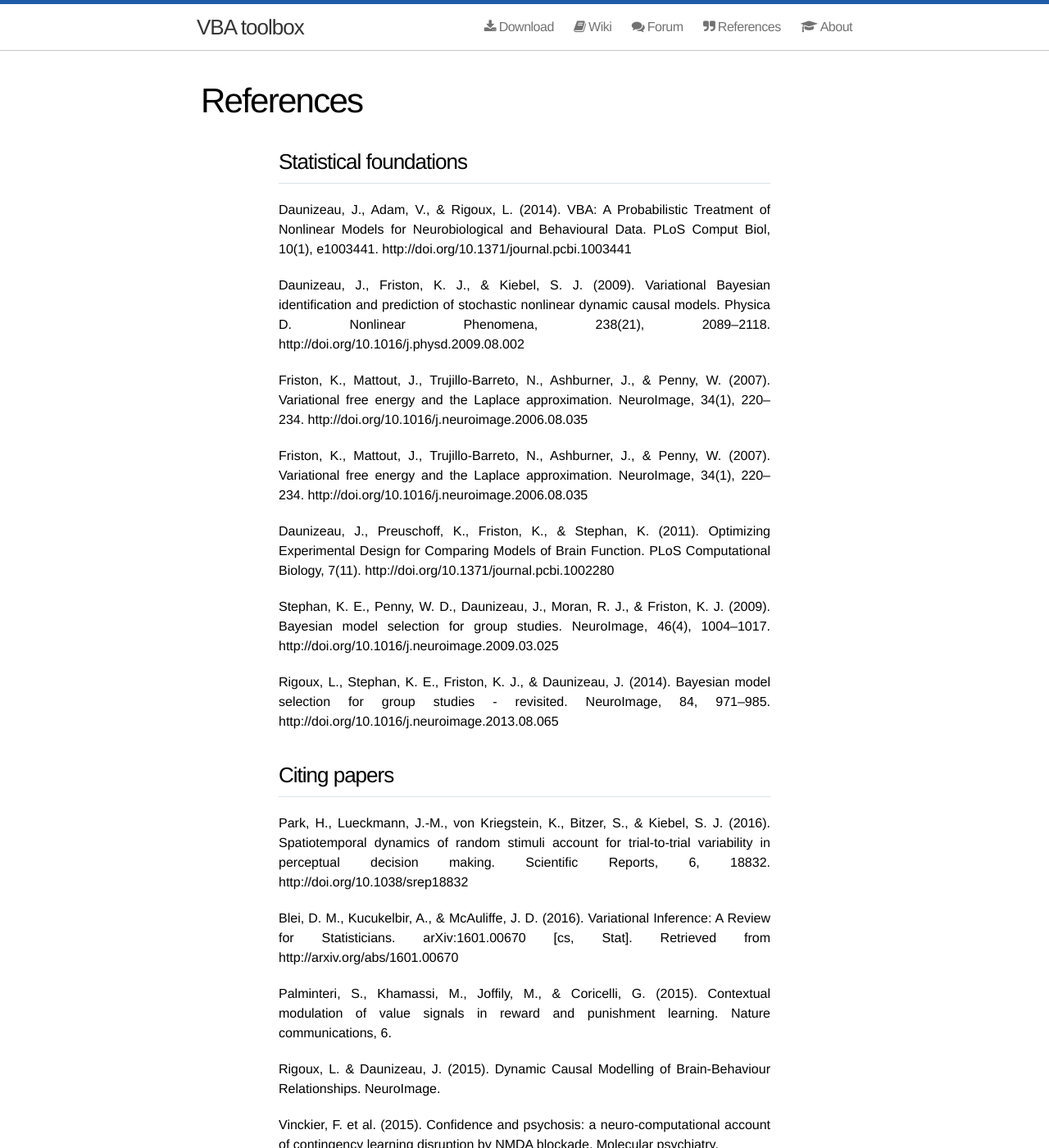
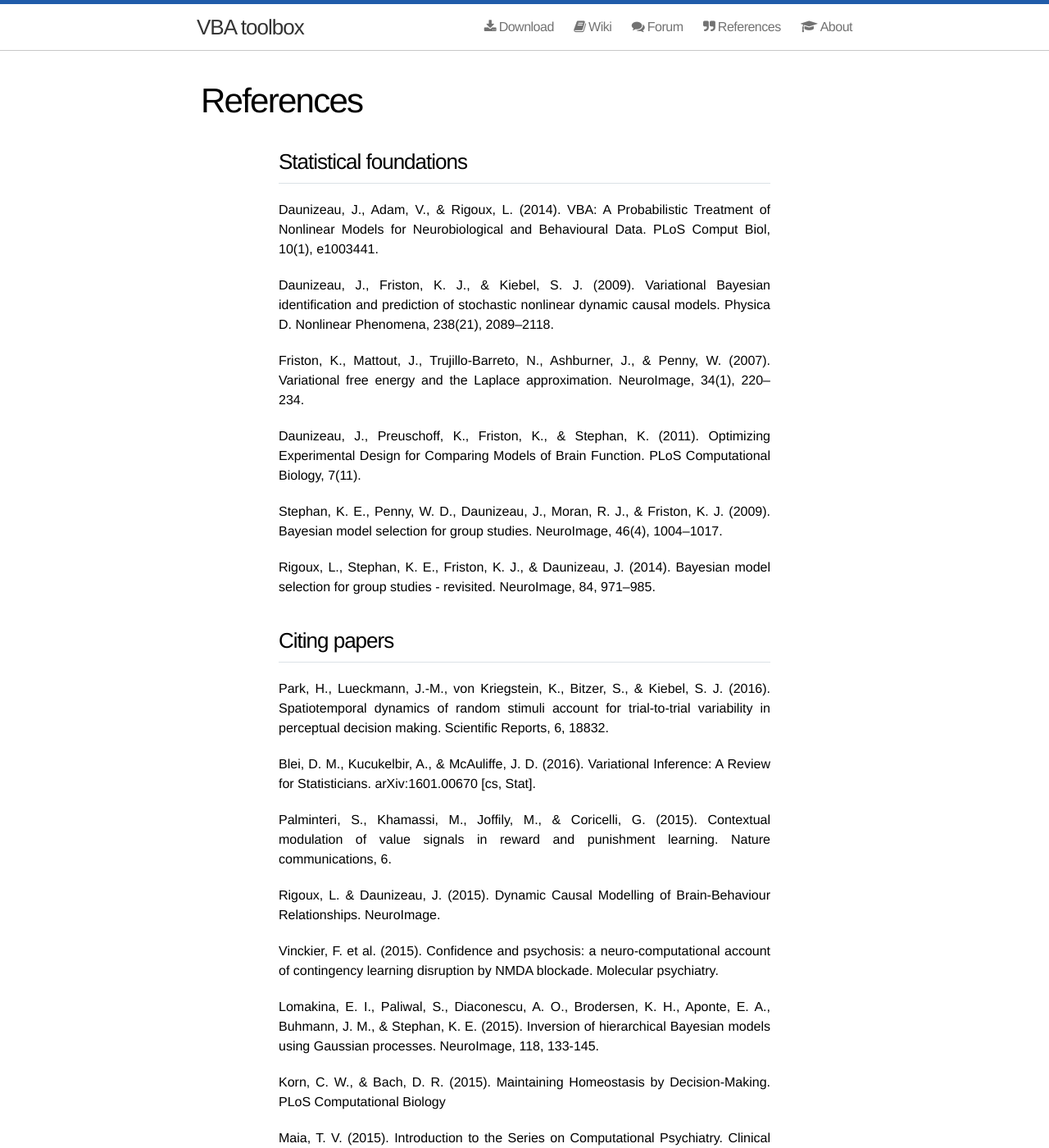
Before and after one commit to MBB-team/VBA-toolbox, a Jekyll site: the page built from references/index.html, in a window 1280 px wide and 1400 px high. Shown: the whole window at 82% size. Built offline with Jekyll 4.4.1, drawn with Linux system fonts in a browser that asks for light colours; nearby versions of some CDN libraries.

Commit message:
Update index.html

```diff
--- a/references/index.html
+++ b/references/index.html
@@ -7,38 +7,37 @@
 <h2>Statistical foundations</h2>
 
 <p>
-  Daunizeau, J., Adam, V., & Rigoux, L. (2014). VBA: A Probabilistic Treatment of Nonlinear Models for Neurobiological and Behavioural Data. PLoS Comput Biol, 10(1), e1003441. http://doi.org/10.1371/journal.pcbi.1003441
+  Daunizeau, J., Adam, V., & Rigoux, L. (2014). VBA: A Probabilistic Treatment of Nonlinear Models for Neurobiological and Behavioural Data. PLoS Comput Biol, 10(1), e1003441.
 </p>
 
 <p>
-  Daunizeau, J., Friston, K. J., & Kiebel, S. J. (2009). Variational Bayesian identification and prediction of stochastic nonlinear dynamic causal models. Physica D. Nonlinear Phenomena, 238(21), 2089–2118. http://doi.org/10.1016/j.physd.2009.08.002
-</p>
-  Friston, K., Mattout, J., Trujillo-Barreto, N., Ashburner, J., & Penny, W. (2007). Variational free energy and the Laplace approximation. NeuroImage, 34(1), 220–234. http://doi.org/10.1016/j.neuroimage.2006.08.035
-<p>
-  Friston, K., Mattout, J., Trujillo-Barreto, N., Ashburner, J., & Penny, W. (2007). Variational free energy and the Laplace approximation. NeuroImage, 34(1), 220–234. http://doi.org/10.1016/j.neuroimage.2006.08.035
+  Daunizeau, J., Friston, K. J., & Kiebel, S. J. (2009). Variational Bayesian identification and prediction of stochastic nonlinear dynamic causal models. Physica D. Nonlinear Phenomena, 238(21), 2089–2118.
 </p>
 
 <p>
-  Daunizeau, J., Preuschoff, K., Friston, K., & Stephan, K. (2011). Optimizing Experimental Design for Comparing Models of Brain Function. PLoS Computational Biology, 7(11). http://doi.org/10.1371/journal.pcbi.1002280
+  Friston, K., Mattout, J., Trujillo-Barreto, N., Ashburner, J., & Penny, W. (2007). Variational free energy and the Laplace approximation. NeuroImage, 34(1), 220–234.
 </p>
 
 <p>
-  Stephan, K. E., Penny, W. D., Daunizeau, J., Moran, R. J., & Friston, K. J. (2009). Bayesian model selection for group studies. NeuroImage, 46(4), 1004–1017. http://doi.org/10.1016/j.neuroimage.2009.03.025
+  Daunizeau, J., Preuschoff, K., Friston, K., & Stephan, K. (2011). Optimizing Experimental Design for Comparing Models of Brain Function. PLoS Computational Biology, 7(11).
 </p>
 
 <p>
-  Rigoux, L., Stephan, K. E., Friston, K. J., & Daunizeau, J. (2014). Bayesian model selection for group studies - revisited. NeuroImage, 84, 971–985. http://doi.org/10.1016/j.neuroimage.2013.08.065
+  Stephan, K. E., Penny, W. D., Daunizeau, J., Moran, R. J., & Friston, K. J. (2009). Bayesian model selection for group studies. NeuroImage, 46(4), 1004–1017.
+</p>
 
+<p>
+  Rigoux, L., Stephan, K. E., Friston, K. J., & Daunizeau, J. (2014). Bayesian model selection for group studies - revisited. NeuroImage, 84, 971–985.
 </p>
 
 <h2>Citing papers</h2>
 
 <p>
-  Park, H., Lueckmann, J.-M., von Kriegstein, K., Bitzer, S., & Kiebel, S. J. (2016). Spatiotemporal dynamics of random stimuli account for trial-to-trial variability in perceptual decision making. Scientific Reports, 6, 18832. http://doi.org/10.1038/srep18832
+  Park, H., Lueckmann, J.-M., von Kriegstein, K., Bitzer, S., & Kiebel, S. J. (2016). Spatiotemporal dynamics of random stimuli account for trial-to-trial variability in perceptual decision making. Scientific Reports, 6, 18832.
 </p>
 
 <p>
-  Blei, D. M., Kucukelbir, A., & McAuliffe, J. D. (2016). Variational Inference: A Review for Statisticians. arXiv:1601.00670 [cs, Stat]. Retrieved from http://arxiv.org/abs/1601.00670
+  Blei, D. M., Kucukelbir, A., & McAuliffe, J. D. (2016). Variational Inference: A Review for Statisticians. arXiv:1601.00670 [cs, Stat].
 </p>
 
 <p>
```
